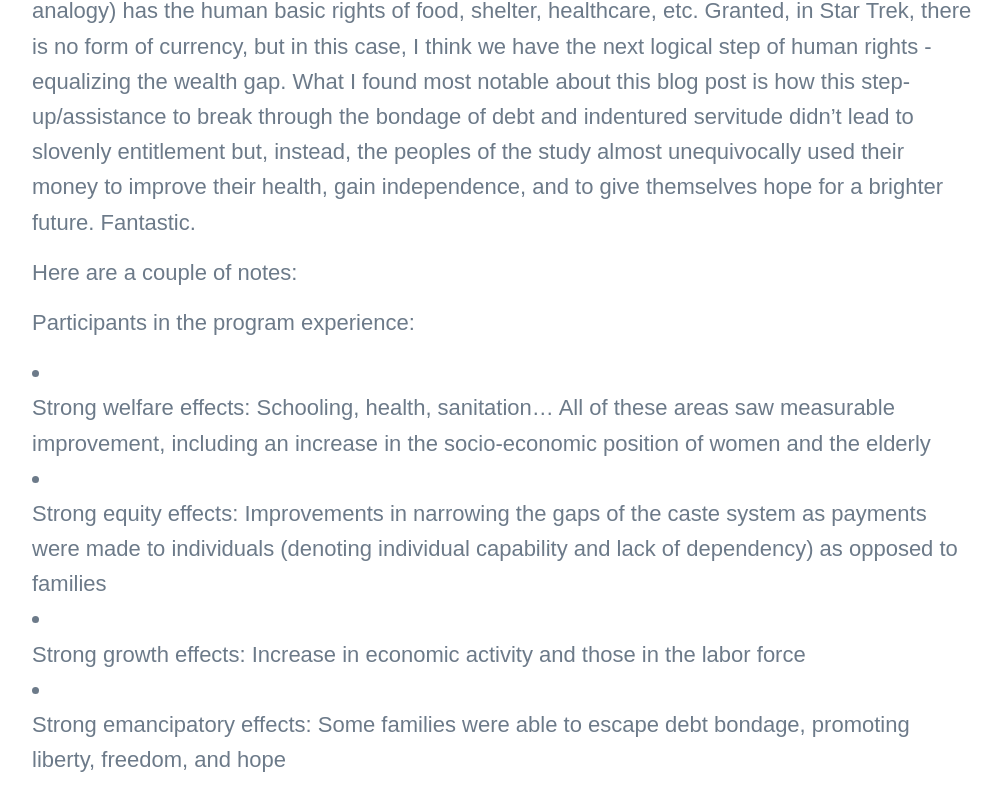
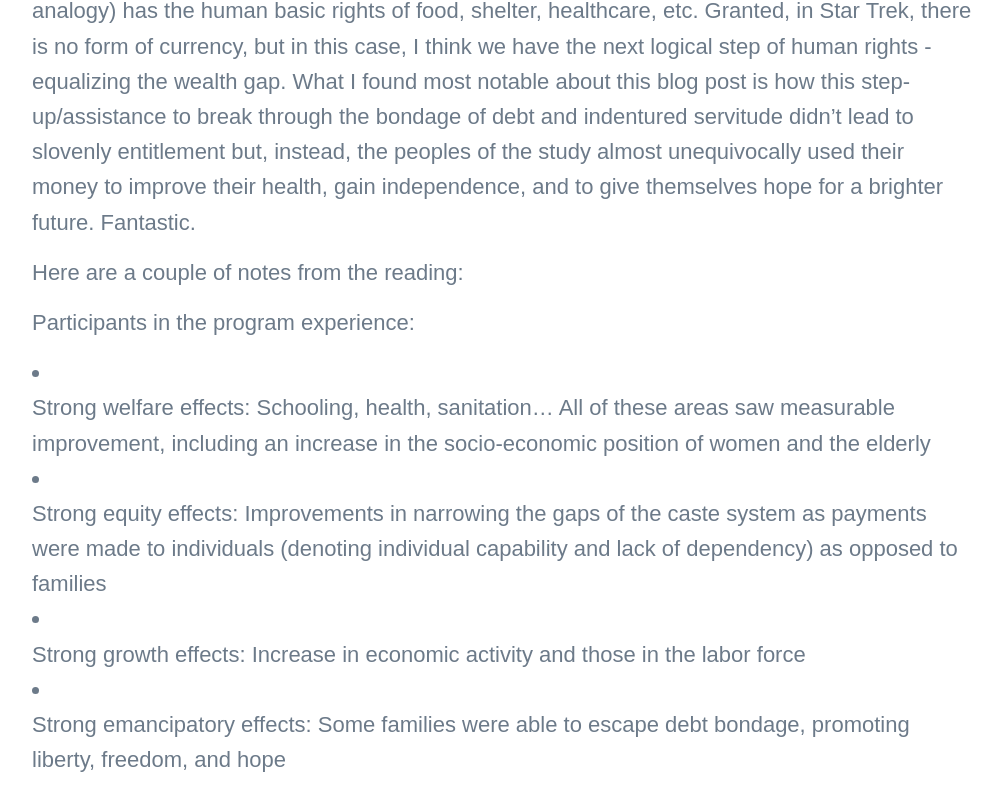
Before and after one commit to starbuck10/JCoffie, a Jekyll site: the page built from _posts/2021-09-23-income-equality-programs.md, in a window 1280 px wide and 900 px high, scrolled down 1459 px. Shown: the top 811 px of the window, without its empty margins (138-1139 px from the left). Built offline with Jekyll 4.4.1, drawn with Linux system fonts in a browser that asks for light colours; nearby versions of some CDN libraries; some web fonts are replaced.

```diff
--- a/_posts/2021-09-23-income-equality-programs.md
+++ b/_posts/2021-09-23-income-equality-programs.md
@@ -14,7 +14,7 @@
 
 The blog post is a brief summary of an experiment funded by UNESCO in which more than 6,000 men, women, and children received a basic stipend as a right (no qualification other than opening a bank account, to which there was 98% compliance) over an 18month period.  The results to me fly directly in the face of the "hand-outs" arguments that many Americans hold with regard to social programs.  I prefer to liken this experiment to the next step in achieving our Star Trek like "utopia," in which every member of the World (or the Federation in the case of our analogy) has the human basic rights of food, shelter, healthcare, etc.  Granted, in Star Trek, there is no form of currency, but in this case, I think we have the next logical step of human rights - equalizing the wealth gap.  What I found most notable about this blog post is how this step-up/assistance to break through the bondage of debt and indentured servitude didn't lead to slovenly entitlement but, instead, the peoples of the study almost unequivocally used their money to improve their health, gain independence, and to give themselves hope for a brighter future.  Fantastic.
 
-Here are a couple of notes:
+Here are a couple of notes from the reading:
 
 Participants in the program experience:
 
```
Also changed, not shown: _posts/2021-10-28-failed-coup-Sudan.md (+1 -1 lines).
